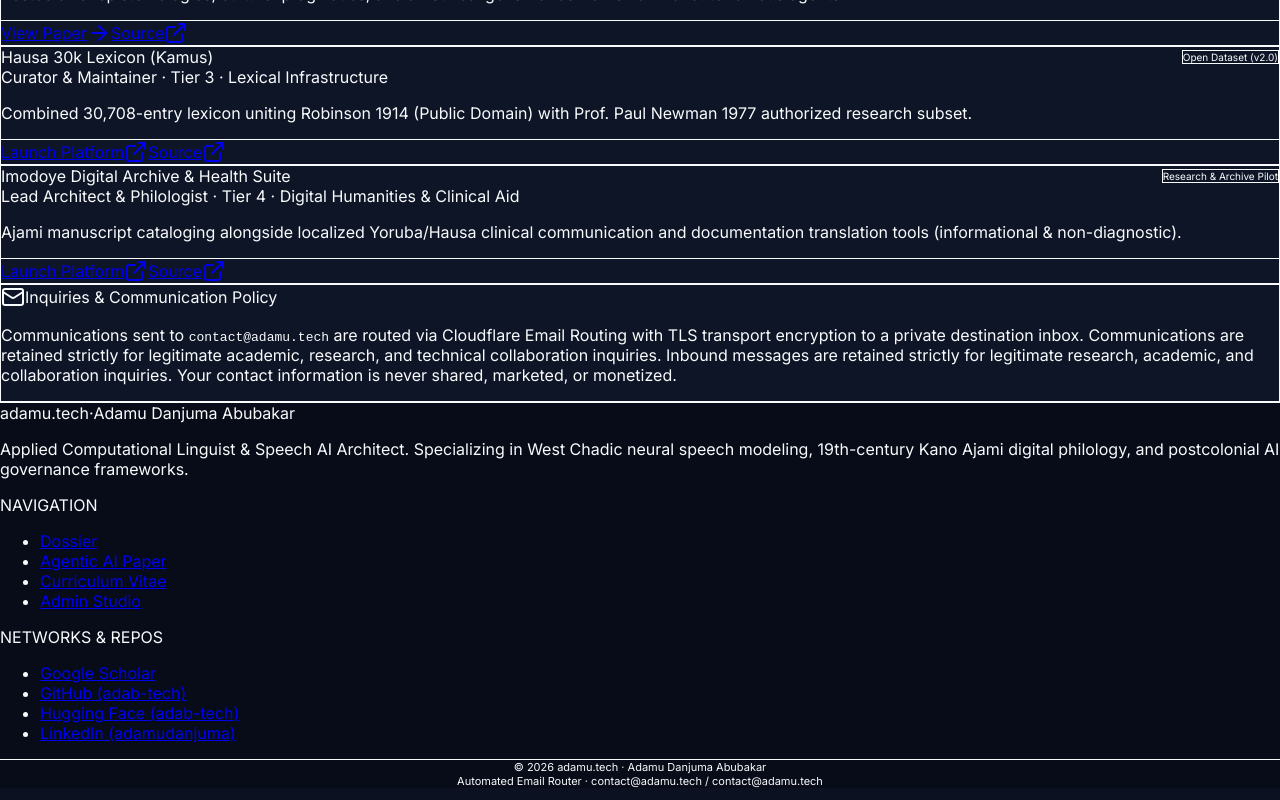
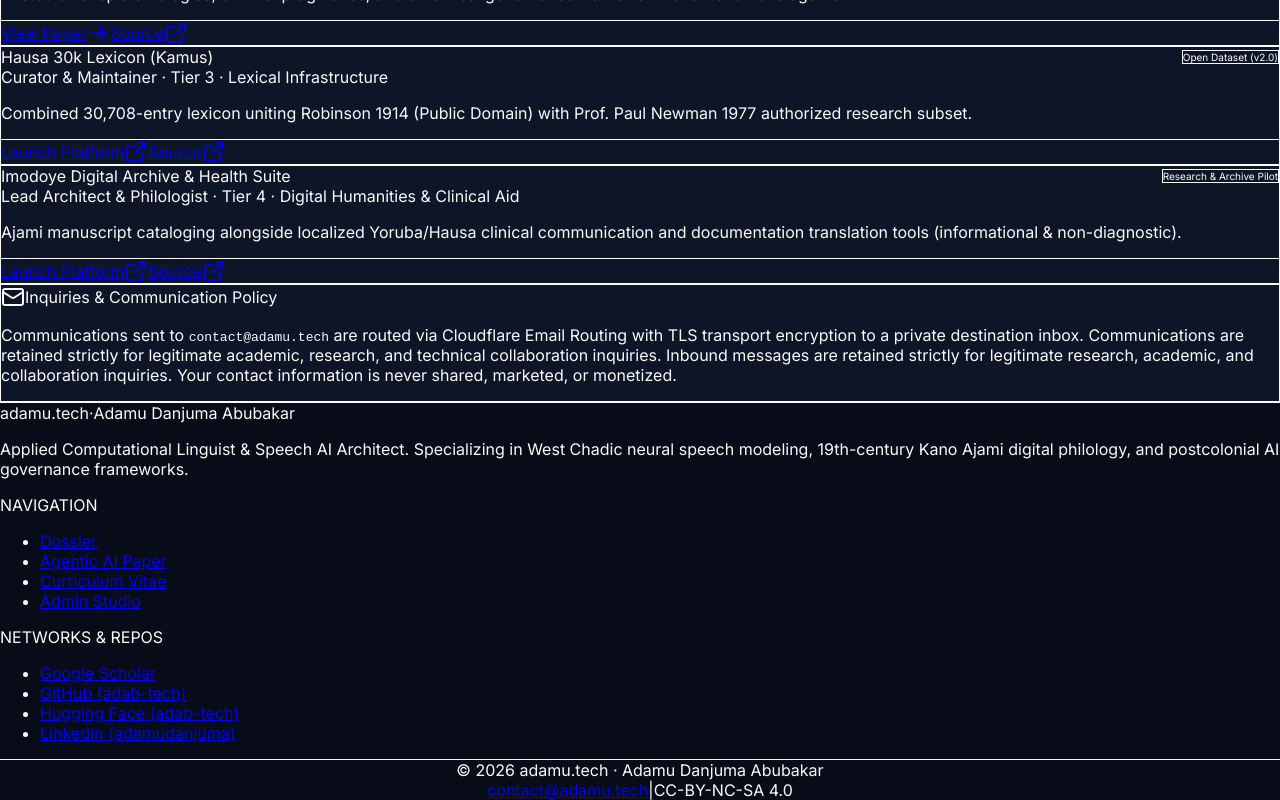
Before and after one commit to adab-tech/adab-tech.github.io, a Next.js app: page / in a window 1280 px wide. Shown: the part 1982-2782 px from the top of the page. Built offline with nearby package versions, Linux system fonts and the light colour scheme; a web font is replaced by a local one.

Commit message:
style: polish footer design, clean contact mail routing, remove duplicate text

```diff
--- a/src/components/GlobalShell.tsx
+++ b/src/components/GlobalShell.tsx
@@ -176,9 +176,23 @@ export function GlobalShell({ children }: ShellProps) {
             </div>
           </div>
 
-          <div className="flex flex-col sm:flex-row items-center justify-between text-[11px] font-mono text-zinc-400 gap-2 border-t border-zinc-800/60 pt-6">
-            <div>© 2026 adamu.tech · Adamu Danjuma Abubakar</div>
-            <div>Automated Email Router · contact@adamu.tech / contact@adamu.tech</div>
+          <div className="flex flex-col sm:flex-row items-center justify-between text-xs font-mono text-zinc-400 gap-4 border-t border-zinc-800/80 pt-6">
+            <div className="flex items-center gap-2">
+              <span className="inline-block w-2 h-2 rounded-full bg-emerald-400 animate-pulse" title="System Operational"></span>
+              <span className="text-zinc-300">© 2026 adamu.tech · Adamu Danjuma Abubakar</span>
+            </div>
+            <div className="flex flex-wrap items-center gap-3 text-zinc-400">
+              <a
+                href="mailto:contact@adamu.tech"
+                className="hover:text-amber-400 transition-colors flex items-center gap-1 text-zinc-300"
+              >
+                <span>contact@adamu.tech</span>
+              </a>
+              <span className="text-zinc-700 hidden sm:inline">|</span>
+              <span className="text-zinc-400 hidden sm:inline">Ph.D. Fellow · Computational Linguistics</span>
+              <span className="text-zinc-700">|</span>
+              <span className="text-zinc-500">CC-BY-NC-SA 4.0</span>
+            </div>
           </div>
         </div>
       </footer>
```
